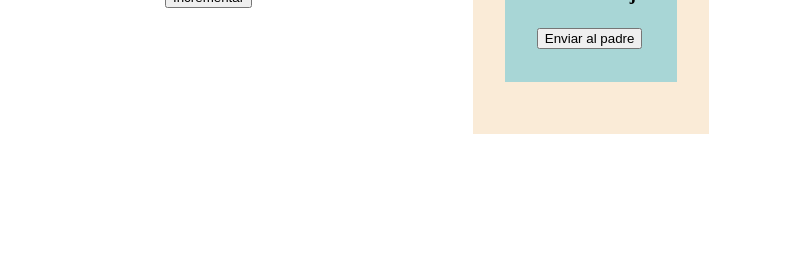
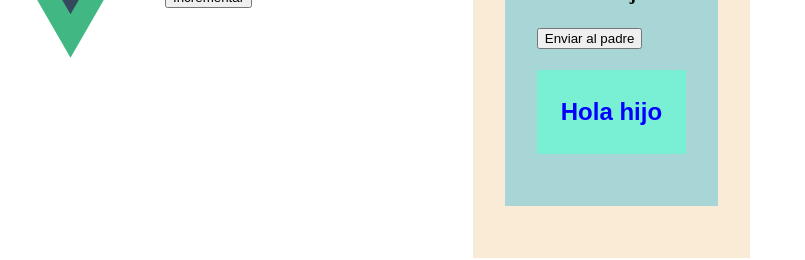
Before and after one commit to Juanjo2222/alebatExercisesVue, a Vue app in the folder vueProject/: page /home in a window 1280 px wide. Shown: the part 259-519 px from the top of the page, without its empty margins (0-805 px from the left). Built offline with nearby package versions, Linux system fonts and the light colour scheme; the HTML template or start-up script is replaced by a standard one.

Commit message:
exercise 9 completed

```diff
--- a/vueProject/src/components/ChildComponent.vue
+++ b/vueProject/src/components/ChildComponent.vue
@@ -8,12 +8,18 @@ const emit = defineEmits<{
 const sendMessage = () => {
   emit('message-sent', 'Hola padre')
 }
+
+defineProps<{
+    parentMessage: string
+}>()
+
 </script>
 
 <template>
     <section class="child-component">
         <h1>Este es el hijo</h1>
         <button class="send-button" @click="sendMessage">Enviar al padre</button>
+        <h2>{{ parentMessage }}</h2>
     </section>
 </template>
 
--- a/vueProject/src/components/ParentComponent.vue
+++ b/vueProject/src/components/ParentComponent.vue
@@ -7,12 +7,15 @@ const childsMessage = ref('');
 const showMessage = (message: string) => {
     childsMessage.value = message;
 }
+
+const parentMessage = "Hola hijo";
+
 </script>
 
 <template>
     <section class="parent-component">
         <h1>Este es el padre</h1>
-        <ChildComponent @message-sent="showMessage" />
+        <ChildComponent :parentMessage="parentMessage" @message-sent="showMessage"/>
         <h1>{{ childsMessage }}</h1>
     </section>
 </template>
```
